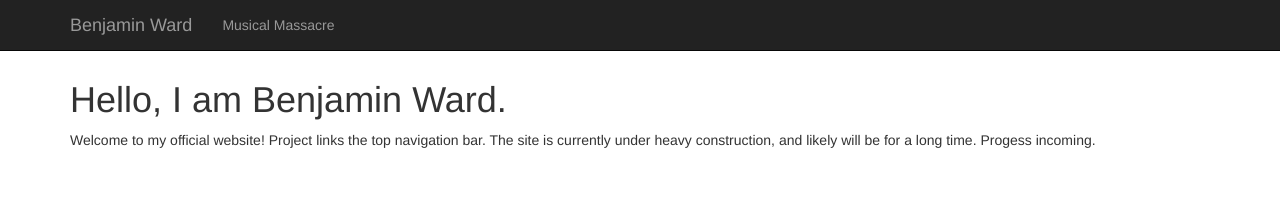
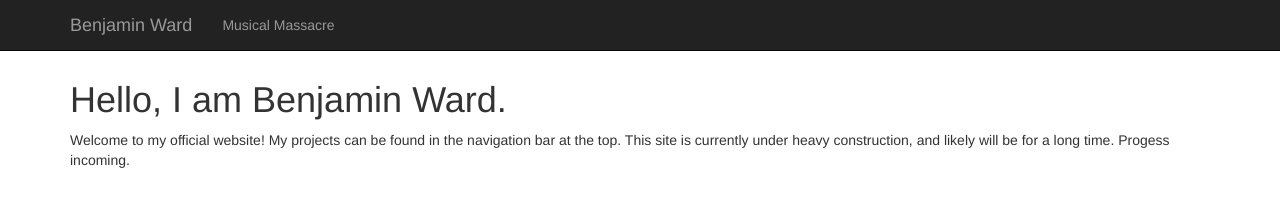
Before and after one commit to benmward/oldbenmwardcom, a plain HTML site: page index.html in a window 1280 px wide. Drawn offline with Linux system fonts and the light colour scheme.

Commit message:
Typos fixed

```diff
--- a/index.html
+++ b/index.html
@@ -10,10 +10,8 @@
 
     <title>Benjamin Ward</title>
 
-    <!-- Bootstrap core CSS -->
     <link href="css/bootstrap.css" rel="stylesheet">
 
-    <!-- Add custom CSS here -->
     <style>
     body {
         margin-top: 60px;
@@ -52,7 +50,7 @@
         <div class="row">
             <div class="col-lg-12">
                 <h1>Hello, I am Benjamin Ward.</h1>
-                <p>Welcome to my official website! Project links the top navigation bar. The site is currently under heavy construction, and likely will be for a long time. Progess incoming.</p>
+                <p>Welcome to my official website! My projects can be found in the navigation bar at the top. This site is currently under heavy construction, and likely will be for a long time. Progess incoming.</p>
             </div>
         </div>
 
```
Also changed, not shown: musmass.html (+0 -2 lines).
